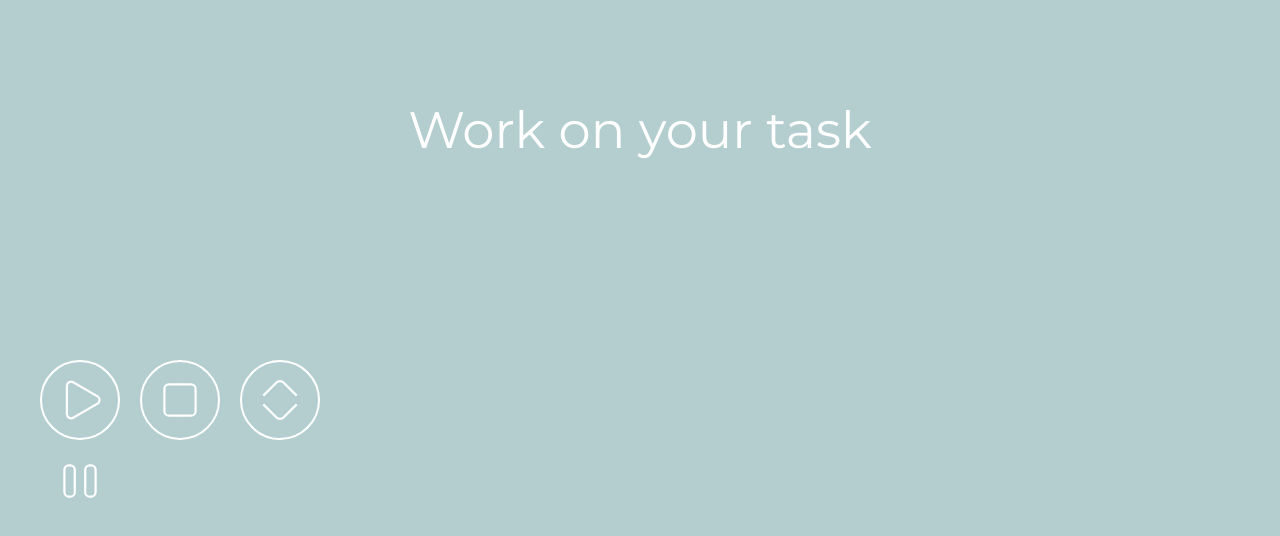
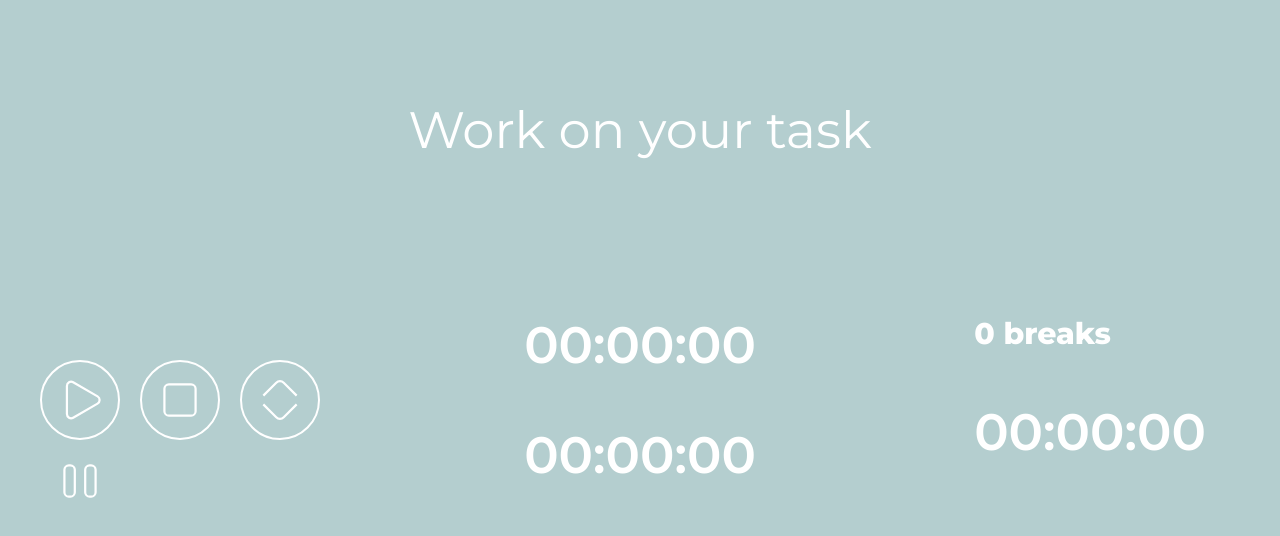
Before and after one commit to jchojna/task-timer, a React (Create React App) app: page / in a window 1280 px wide. Shown: the top 536 px of the page. Built offline with nearby package versions, Linux system fonts and the light colour scheme.

Commit message:
feat(js): add Display and Break components with initial styles

```diff
--- /dev/null
+++ b/src/components/Break.js
@@ -0,0 +1,13 @@
+import React from 'react';
+import Display from './Display';
+import '../scss/Break.scss';
+
+const Break = () => {
+  return (
+    <div className="Break">
+      <h3 className="Break__counter">0 breaks</h3>
+      <Display />
+    </div>
+  );
+}
+export default Break;
--- /dev/null
+++ b/src/components/Display.js
@@ -0,0 +1,9 @@
+import React from 'react';
+import '../scss/Display.scss';
+
+const Display = () => {
+  return (
+    <p className="Display">00:00:00</p>
+  );
+}
+export default Display;
--- a/src/components/Timer.js
+++ b/src/components/Timer.js
@@ -1,5 +1,7 @@
 import React from 'react';
 import Controls from './Controls';
+import Display from './Display';
+import Break from './Break';
 import '../scss/Timer.scss';
 
 const Timer = () => {
@@ -8,6 +10,11 @@ const Timer = () => {
       <div className="Timer__container">
         <h2 className="Timer__heading">Work on your task</h2>
         <Controls />
+        <div className="Timer__display">
+          <Display />
+          <Display />
+        </div>
+        <Break />
       </div>
     </section>
   );
--- /dev/null
+++ b/src/scss/Display.scss
@@ -0,0 +1,3 @@
+.Display {
+  font-size: 2em;
+}
```
Also changed, not shown: src/main.js (+6 -15 lines), src/scss/Break.scss (added).
